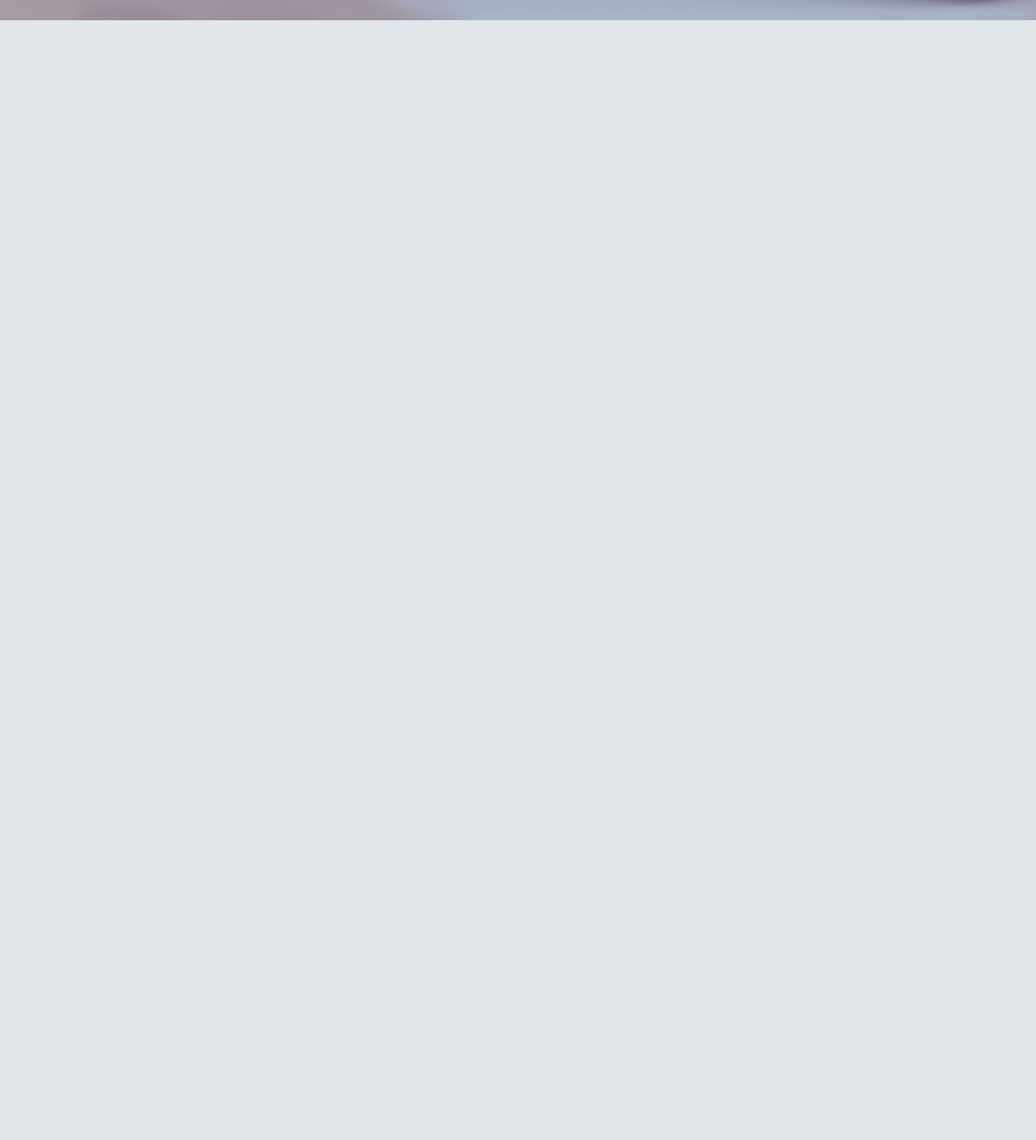
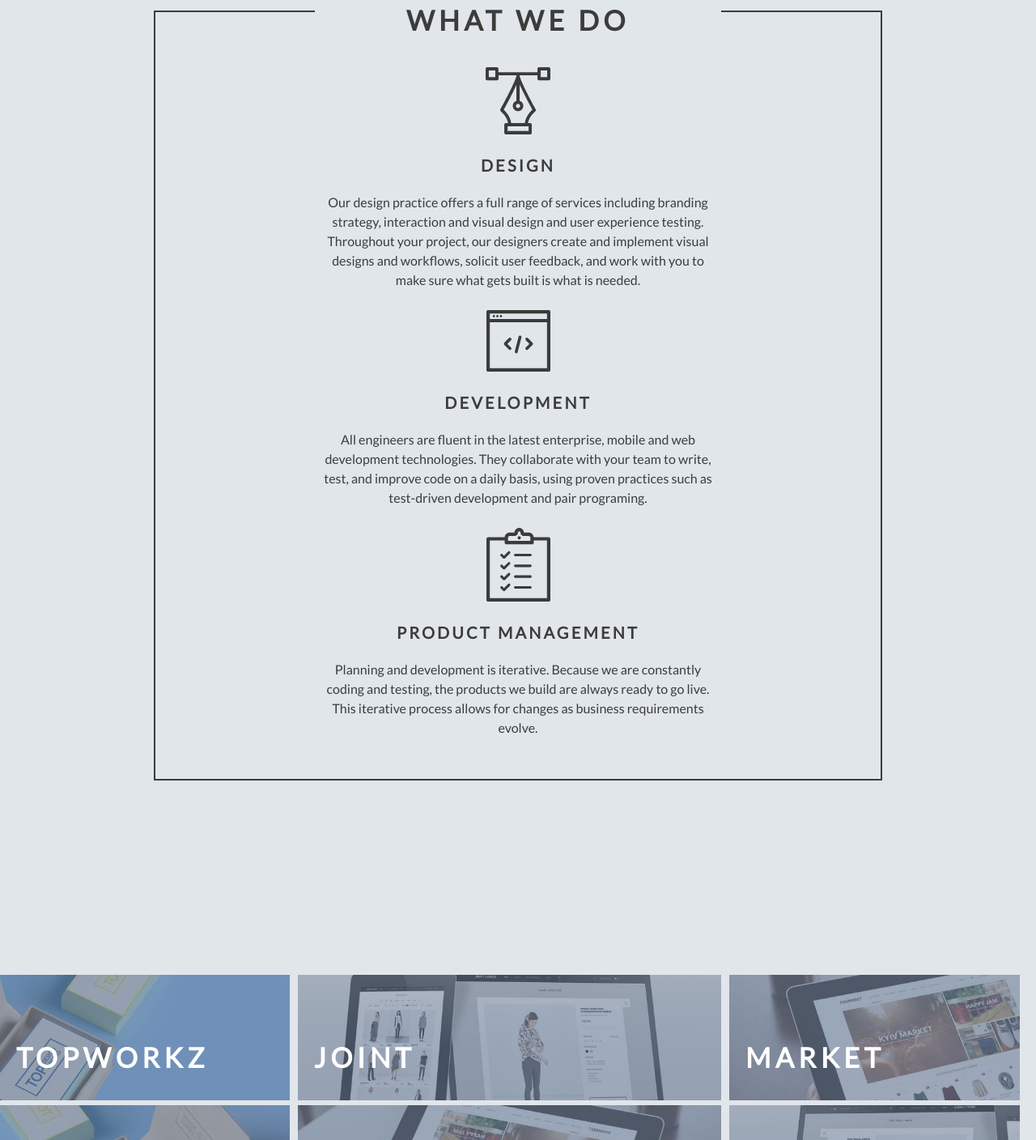
Before and after one commit to ElviraBushyna/smashinghtml5, a plain HTML site: page 17/1/index.html in a window 1280 px wide. Shown: the part 2353-3761 px from the top of the page at 81% size. Before the commit the page ends 2378 px from the top, so only its background shows below. Drawn offline with Linux system fonts and the light colour scheme.

Commit message:
added section main

```diff
--- a/17/1/css/style.css
+++ b/17/1/css/style.css
@@ -126,7 +126,7 @@ textarea {
 	padding: 160px 0;
 	font-size:16px;
 }
-
+   /****** BORDER for block******/
 .ba-box {
 	border: 2px solid #3c3c3c;
 	border-width:0 2px 2px;
@@ -160,7 +160,8 @@ textarea {
 
 .ba-box--light:before, .ba-box--light:after {
 		background-color:#FFF;
-		},
+		}
+
 .ba-box__title {
 	font-size: 34px;
 	text-transform: uppercase;
@@ -169,15 +170,74 @@ textarea {
 	top:0;
 	text-align:center;
 	width:52%;
-	transform:translateY(-50%);
+	transform:translateY(-100%);
 }
 /*Services*/
 
 .ba-section {
 	padding:130px 0 110px;
 }
+
 .ba-section--services {
 	color:#FFF;
 	background: #AAB5CA url(../img/services.jpg) 50% no-repeat;
 	background-size: cover;
 }
+/*What We Do SECTION*/
+
+.ba-whatwedo__title {
+    color:  #3c3c3c;
+    font-size: 1.248em;
+    font-weight: 700;
+    text-align: center;
+    text-transform: uppercase;
+   transform: scaleY(1.002);
+
+}
+.ba-box__title--whatwedo {
+	margin-bottom:100px;
+}
+.ba-logo--whatwedo{
+
+	margin-bottom: 20px;
+}
+/* Grid Section*/
+.ba-conteiner__grid {
+	display:flex;
+	flex-direction:row;
+	flex-wrap:nowrap;
+	margin-right:10px;
+}
+.ba-grid__element {
+	margin-right:10px;
+	flex-grow:1;
+}
+.ba-grid__image {
+	position:relative;
+	z-index:1;
+}
+.ba-grid__title {
+	transform:translateY(-126px);
+	position:absolute;
+	z-index:2;
+	padding-left:20px;
+	color:  #ffffff;
+   font-size:34px;
+   font-weight: 700;
+    text-transform: uppercase;
+}
+/*Contact Us SECTION*/
+.ba-batton__contactus {
+
+	border-width: 2px;
+    border-color:  #3c3c3c;
+    border-style: solid;
+    background-color:  #3c3c3c;
+    width: 50%;
+    text-transform: uppercase;
+
+    color:#ffff;
+    font-size: 0.992em;/* Приближение из-за подстановки шрифтов */
+font-weight: 400;
+padding:10px;
+}
--- a/17/1/index.html
+++ b/17/1/index.html
@@ -46,20 +46,99 @@
                 <!--end ba-box-->
             </div>
         </section>
-
         <section class="ba-section ba-section--services">
             <div class="ba-conteiner">
                 <!--ba-box-->
                 <div class="ba-box ba-box--light">
                     <h2 class="ba-box__title">Services</h2>
-                    <p>Before we sign a contract or write a line of code our team will spend the necessary time needed to understand your product vision.
-The outcome of this scoping session is a proposal or high-level statement of work.
-Based on your requirements, we can provide a complete offering or just the pieces you need.</p>
+                    <p>Before we sign a contract or write a line of code our team will spend the necessary time needed to understand your product vision. The outcome of this scoping session is a proposal or high-level statement of work. Based on your requirements, we can provide a complete offering or just the pieces you need.</p>
                 </div>
                 <!--end ba-box-->
             </div>
         </section>
-
+        <section class="ba-section ba-section--whatwedo">
+            <div class="ba-conteiner">
+                <!--ba-box-->
+                <div class="ba-box">
+                    <h3 class="ba-box__title ">what we do</h3>
+                    <div class="ba-conteiner">
+                        <a href="#" class="ba-logo--whatwedo">
+				             <img src="img/design.svg" alt="design">
+			            </a>
+                        <h3 class="ba-whatwedo__title">design</h3>
+                        <p>Our design practice offers a full range of services including branding strategy, interaction and visual design and user experience testing. Throughout your project, our designers create and implement visual designs and workflows, solicit user feedback, and work with you to make sure what gets built is what is needed.</p>
+                    </div>
+                    <div class="ba-conteiner">
+                        <a href="#" class="ba-logo--whatwedo">
+				             <img src="img/development.svg" alt="development">
+			            </a>
+                        <h3 class="ba-whatwedo__title">development</h3>
+                        <p>All engineers are fluent in the latest enterprise, mobile and web development technologies. They collaborate with your team to write, test, and improve code on a daily basis, using proven practices such as test-driven development and pair programing.</p>
+                    </div>
+                    <div class="ba-conteiner">
+                        <a href="#" class="ba-logo--whatwedo">
+				             <img src="img/product_management.svg" alt="product_management">
+			            </a>
+                        <h3 class="ba-whatwedo__title">product management</h3>
+                        <p>Planning and development is iterative. Because we are constantly coding and testing, the products we build are always ready to go live. This iterative process allows for changes as business requirements evolve.</p>
+                    </div>
+                </div>
+                <!--end ba-box-->
+            </div>
+        </section>
+         <section class="ba-section">
+            <div class="ba-conteiner__grid">
+                <div class="ba-grid__element">
+                    <a href="#" class="ba-grid__image">
+				     <img src="img/topworkz.jpg" alt="topworkz">
+			        </a>
+                    <h4 class="ba-grid__title">topworkz</h4>
+                </div>
+                <div class="ba-grid__element">
+                    <a href="#" class="ba-grid__image">
+				     <img src="img/joint.jpg" alt="joint">
+			    </a>
+                    <h4 class="ba-grid__title">joint</h4>
+                </div>
+                <div class="ba-grid__element">
+                    <a href="#" class="ba-grid__image">
+				     <img src="img/market.jpg" alt="market">
+			    </a>
+                    <h4 class="ba-grid__title">market</h4>
+                </div>
+            </div>
+             <div class="ba-conteiner__grid">
+                <div class="ba-grid__element">
+                    <a href="#" class="ba-grid__image">
+				     <img src="img/worktop.jpg" alt="worktop">
+			        </a>
+                    <h4 class="ba-grid__title">worktop</h4>
+                </div>
+                <div class="ba-grid__element">
+                    <a href="#" class="ba-grid__image">
+				     <img src="img/lable.jpg" alt="lable">
+			    </a>
+                    <h4 class="ba-grid__title">lable</h4>
+                </div>
+                <div class="ba-grid__element">
+                    <a href="#" class="ba-grid__image">
+				     <img src="img/kyiv.jpg" alt="kyiv">
+			    </a>
+                    <h4 class="ba-grid__title">kyiv</h4>
+                </div>
+            </div>
+       </section>
+       <section class="ba-section">
+       	   <div class="ba-conteiner">
+                <!--ba-box-->
+                <div class="ba-box">
+                    <h2 class="ba-box__title">Contact us</h2>
+                    <p>Planning and development is iterative. Because we are constantly coding and testing, the products we build are always ready to go live. This iterative process allows for changes as business requirements evolve.</p>
+                    <button type="button" class="ba-batton__contactus" value="Contact us">Contact us</button>
+                </div>
+                <!--end ba-box-->
+            </div>
+       </section>
     </main>
 </body>
 
```
Also changed, not shown: 17/1/img/topworkz.jpg (added).
